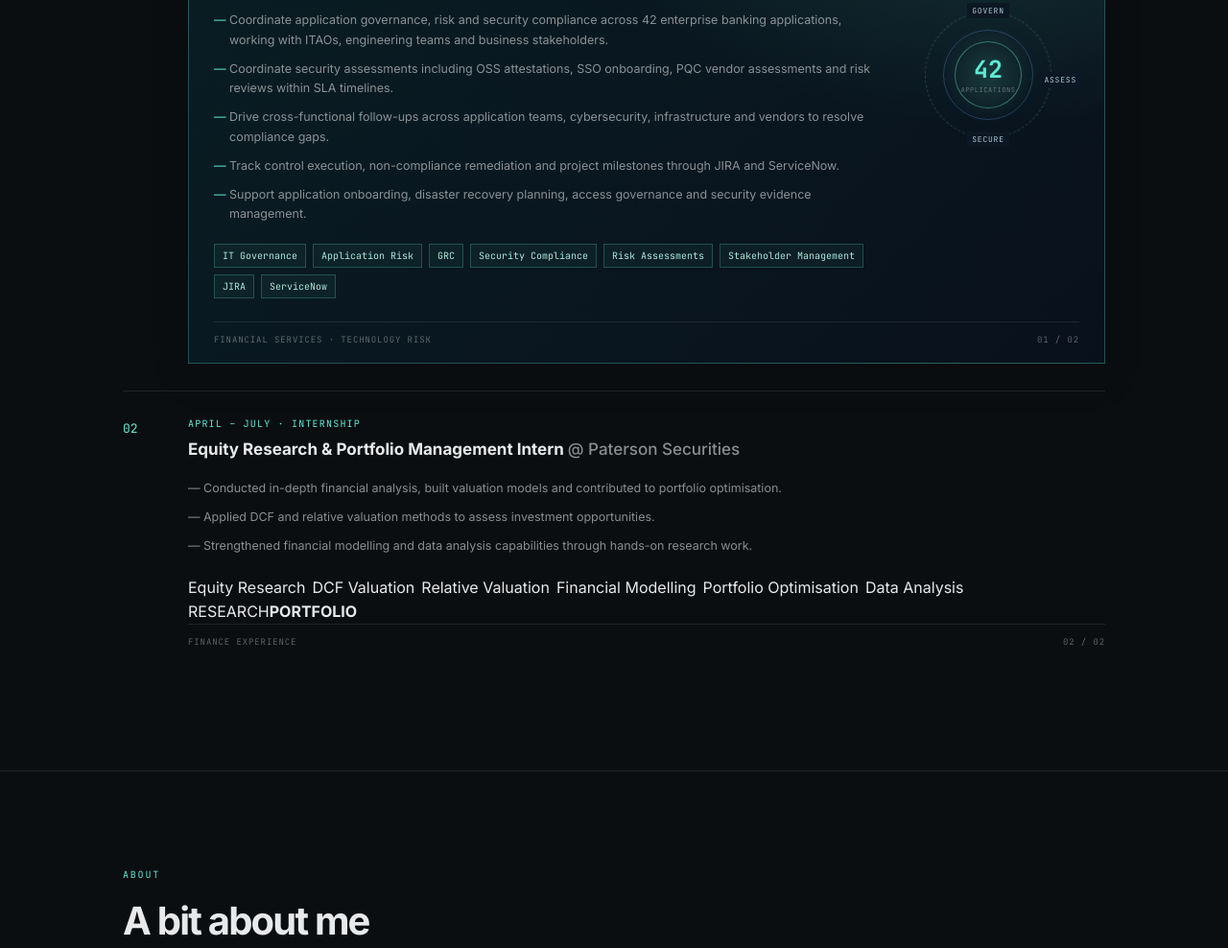
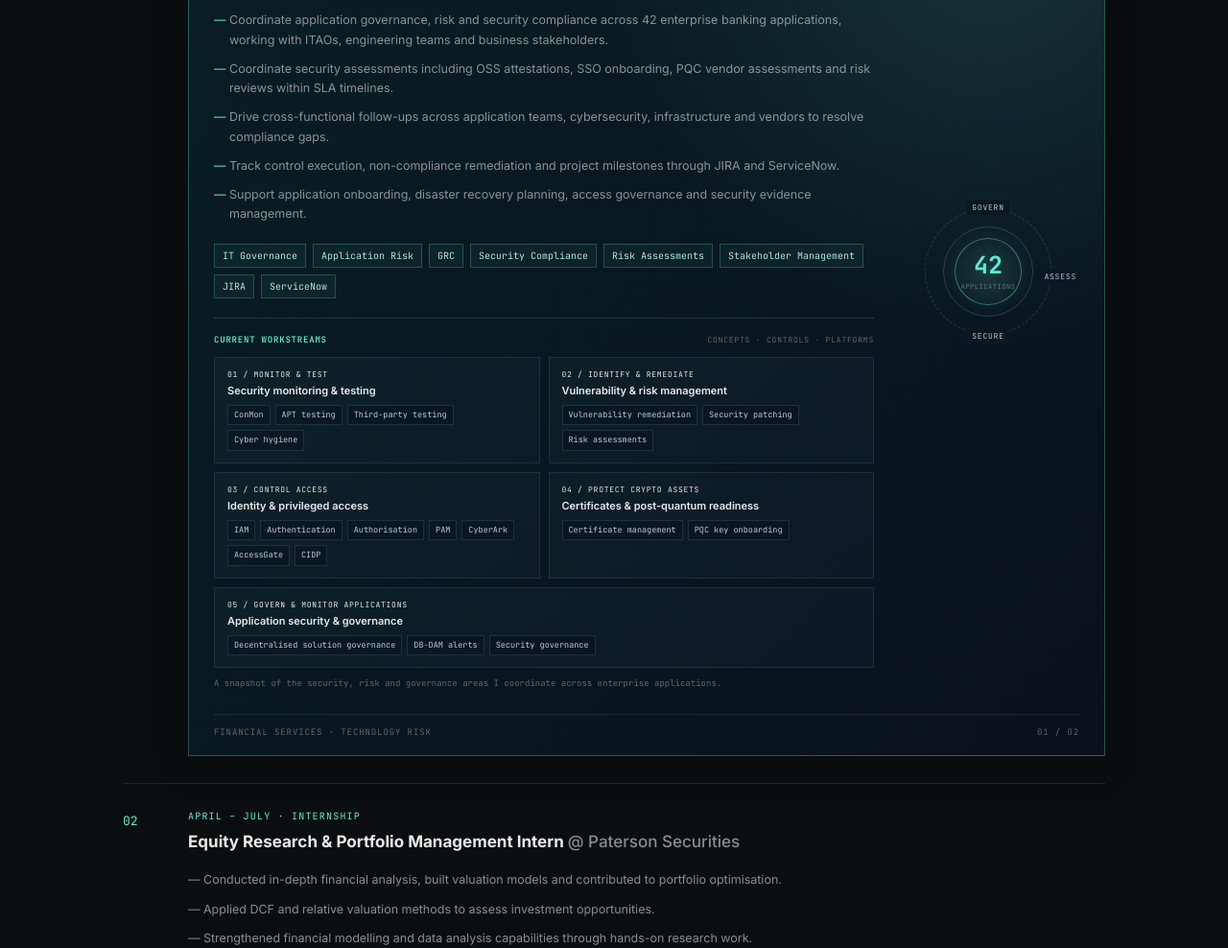
Before and after one commit to Mounikabodepu/Mounikabodepu.github.io, a plain HTML site: page index.html in a window 1280 px wide. Shown: the part 4332-5320 px from the top of the page at 96% size. Drawn offline with Linux system fonts and the light colour scheme.

Commit message:
Showcase current banking security and governance workstreams

```diff
--- a/index.html
+++ b/index.html
@@ -514,6 +514,22 @@
     .hcl-exp,.paterson-exp{grid-template-columns:30px minmax(0,1fr);gap:14px}
   }
 
+
+  /* HCLTech current workstreams — grouped domain map */
+  .hcl-workstreams{margin-top:20px;padding-top:16px;border-top:1px solid rgba(105,240,209,.16)}
+  .hcl-workstreams-head{display:flex;justify-content:space-between;gap:10px;align-items:center;margin-bottom:12px;color:var(--text-dimmer);font:8px var(--mono);letter-spacing:.1em}
+  .hcl-workstreams-kicker{color:var(--signal);font-size:9px;font-weight:600}
+  .hcl-domain-grid{display:grid;grid-template-columns:repeat(2,minmax(0,1fr));gap:9px}
+  .hcl-domain{min-width:0;padding:12px 13px;border:1px solid rgba(151,180,211,.13);background:linear-gradient(135deg,rgba(105,240,209,.035),rgba(112,167,255,.035));transition:border-color .2s,background .2s}
+  .hcl-domain:hover{border-color:rgba(105,240,209,.34);background:rgba(105,240,209,.055)}
+  .hcl-domain-wide{grid-column:1/-1}
+  .hcl-domain-index{font:8px var(--mono);letter-spacing:.09em;color:var(--electric);margin-bottom:5px}
+  .hcl-domain h4{font:600 11px var(--sans);color:var(--text);margin-bottom:8px}
+  .hcl-domain-tags{display:flex;flex-wrap:wrap;gap:5px}
+  .hcl-domain-tags span{font:8.5px var(--mono);line-height:1.35;color:#B9CADB;border:1px solid rgba(151,180,211,.16);background:rgba(5,12,22,.32);padding:4px 6px}
+  .hcl-workstreams-note{margin-top:10px;color:var(--text-dimmer);font:9px/1.5 var(--mono)}
+  @media(max-width:680px){.hcl-domain-grid{grid-template-columns:1fr}.hcl-domain-wide{grid-column:auto}.hcl-workstreams-head{align-items:flex-start;flex-direction:column;gap:4px}}
+
 </style>
 </head>
 <body>
@@ -707,6 +723,37 @@
             <li>Support application onboarding, disaster recovery planning, access governance and security evidence management.</li>
           </ul>
           <div class="hcl-tags"><span>IT Governance</span><span>Application Risk</span><span>GRC</span><span>Security Compliance</span><span>Risk Assessments</span><span>Stakeholder Management</span><span>JIRA</span><span>ServiceNow</span></div>
+          <div class="hcl-workstreams">
+            <div class="hcl-workstreams-head"><span class="hcl-workstreams-kicker">CURRENT WORKSTREAMS</span><span>CONCEPTS · CONTROLS · PLATFORMS</span></div>
+            <div class="hcl-domain-grid">
+              <div class="hcl-domain">
+                <div class="hcl-domain-index">01 / MONITOR &amp; TEST</div>
+                <h4>Security monitoring &amp; testing</h4>
+                <div class="hcl-domain-tags"><span>ConMon</span><span>APT testing</span><span>Third-party testing</span><span>Cyber hygiene</span></div>
+              </div>
+              <div class="hcl-domain">
+                <div class="hcl-domain-index">02 / IDENTIFY &amp; REMEDIATE</div>
+                <h4>Vulnerability &amp; risk management</h4>
+                <div class="hcl-domain-tags"><span>Vulnerability remediation</span><span>Security patching</span><span>Risk assessments</span></div>
+              </div>
+              <div class="hcl-domain">
+                <div class="hcl-domain-index">03 / CONTROL ACCESS</div>
+                <h4>Identity &amp; privileged access</h4>
+                <div class="hcl-domain-tags"><span>IAM</span><span>Authentication</span><span>Authorisation</span><span>PAM</span><span>CyberArk</span><span>AccessGate</span><span>CIDP</span></div>
+              </div>
+              <div class="hcl-domain">
+                <div class="hcl-domain-index">04 / PROTECT CRYPTO ASSETS</div>
+                <h4>Certificates &amp; post-quantum readiness</h4>
+                <div class="hcl-domain-tags"><span>Certificate management</span><span>PQC key onboarding</span></div>
+              </div>
+              <div class="hcl-domain hcl-domain-wide">
+                <div class="hcl-domain-index">05 / GOVERN &amp; MONITOR APPLICATIONS</div>
+                <h4>Application security &amp; governance</h4>
+                <div class="hcl-domain-tags"><span>Decentralised solution governance</span><span>DB-DAM alerts</span><span>Security governance</span></div>
+              </div>
+            </div>
+            <p class="hcl-workstreams-note">A snapshot of the security, risk and governance areas I coordinate across enterprise applications.</p>
+          </div>
         </div>
         <div class="hcl-visual" aria-hidden="true">
           <div class="hcl-ring hcl-ring-one"></div><div class="hcl-ring hcl-ring-two"></div>
```
